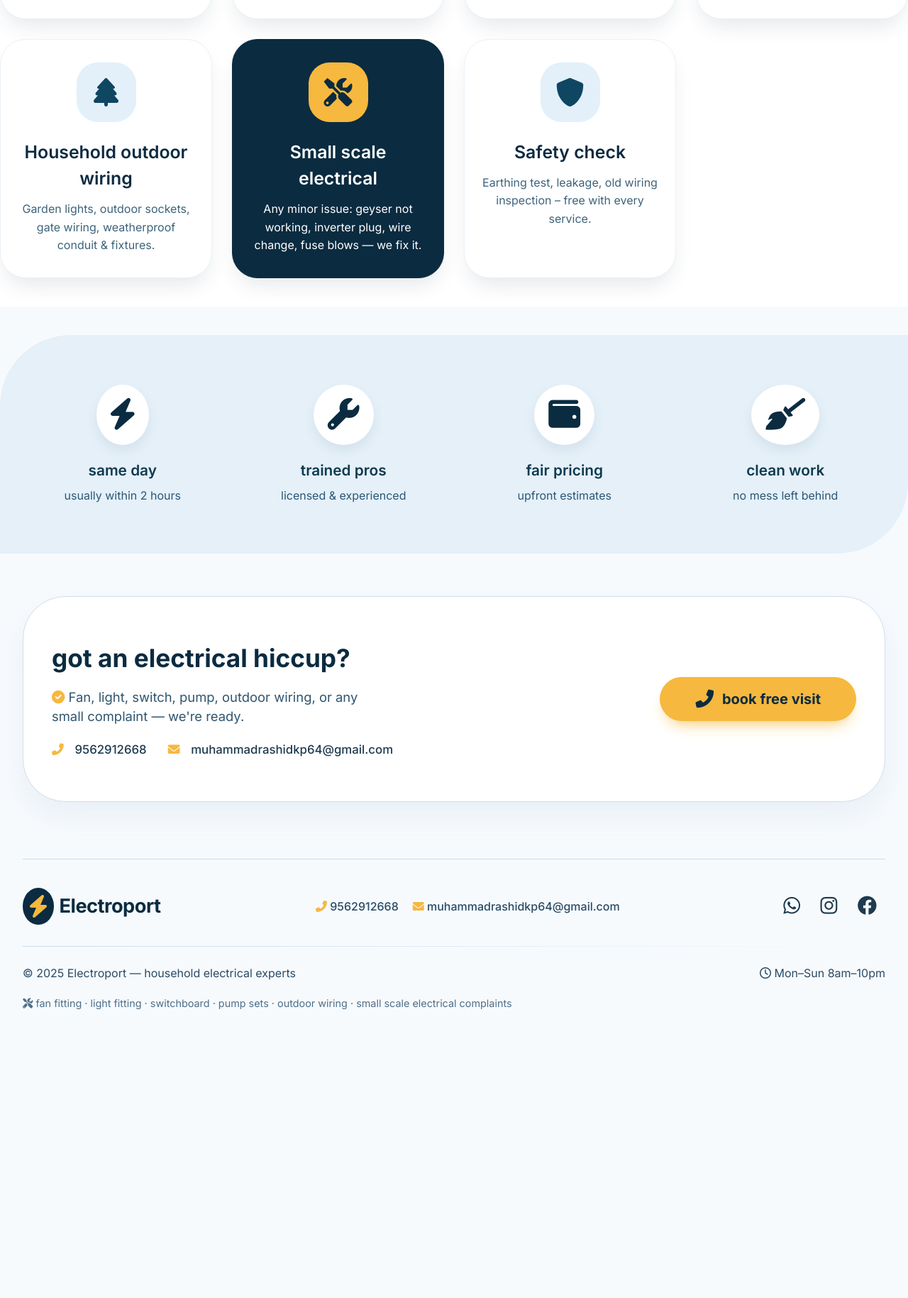
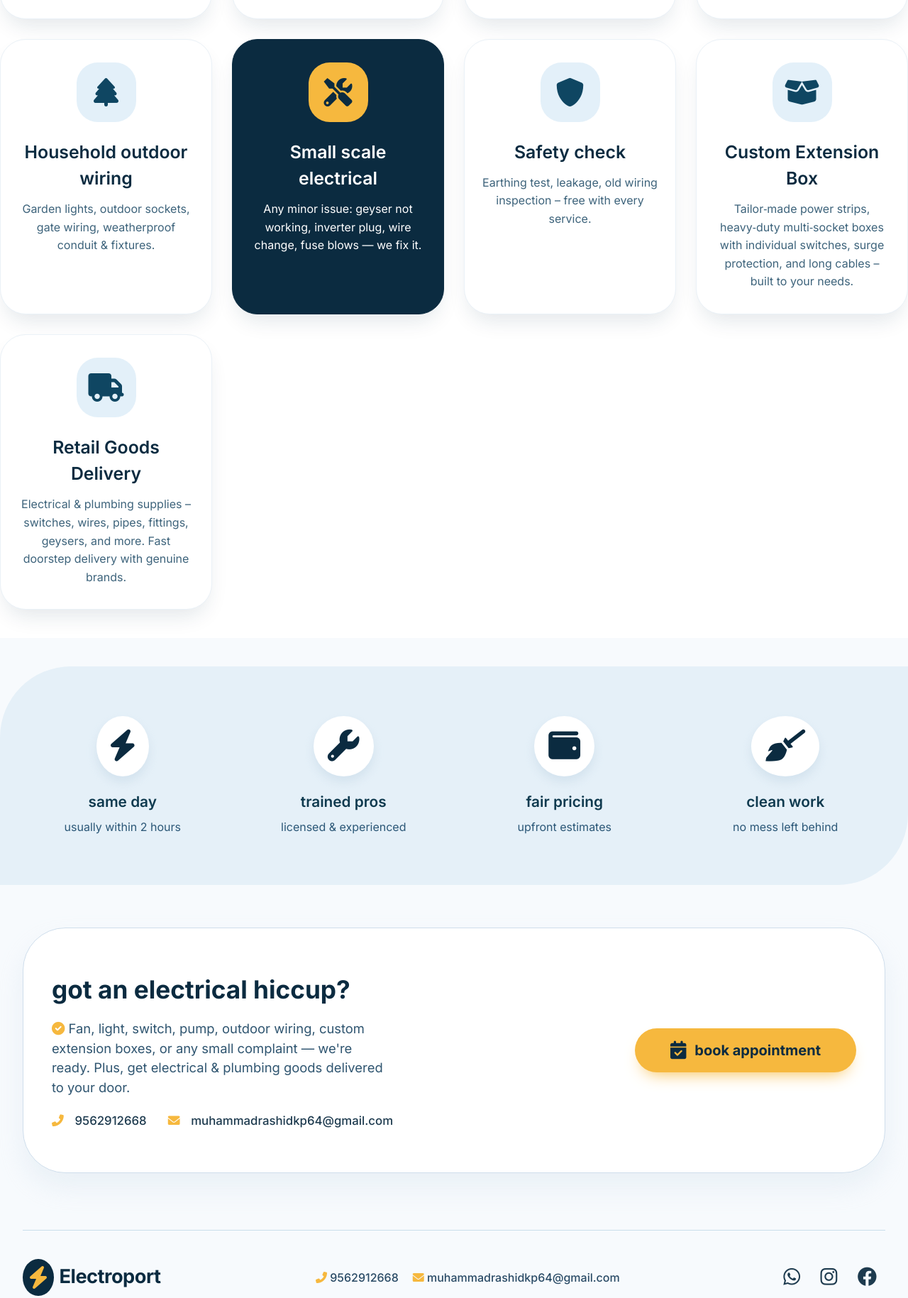
Before and after one commit to 025rashiditedpl/myserviceWebsite, a plain HTML site: page index.html in a window 1280 px wide. Shown: the part 1156-2985 px from the top of the page at 71% size. Before the commit the page ends 2631 px from the top, so only its background shows below. Drawn offline with Linux system fonts and the light colour scheme.

Commit message:
bug fixes and performance improvement

```diff
--- a/index.html
+++ b/index.html
@@ -348,8 +348,7 @@
       gap: 12px;
       box-shadow: 0 12px 24px -12px #f6b83e;
       transition: 0.2s;
-      cursor: default;
-      text-decoration: none; /* for link */
+      text-decoration: none;
     }
 
     .cta-btn i {
@@ -385,7 +384,7 @@
       margin: 0 12px;
       color: #1e3b4f;
       transition: color 0.2s;
-      cursor: default;
+      cursor: pointer;
     }
 
     .footer-social i:hover {
@@ -452,9 +451,9 @@
     </div>
     <div class="nav-links">
       <a href="#">Home</a>
-        <a href="#">Services</a>
-        <a href="#">Contact</a>
-        <a href="#">Reviews</a>
+      <a href="#services">Services</a>
+      <a href="#contact">Contact</a>
+      <a href="#reviews">Reviews</a>
     </div>
     <!-- contact badge (phone & email) -->
     <div class="contact-badge">
@@ -494,7 +493,7 @@
 </div> <!-- end container for header/nav -->
 
 <!-- services grid (full width background) -->
-  <div style="background: white;">
+<div style="background: white;" id="services">
   <div class="container services">
     <div class="section-header">
       <h2>⚡ our main services</h2>
@@ -519,7 +518,7 @@
         <h3>Switchboard complaints</h3>
         <p>Faulty switches, MCB tripping, socket replacement, and board upgrade.</p>
       </div>
-        <!-- pump set complaints - FIXED with solid pump icon (fa-pump-water) -->
+      <!-- pump set complaints -->
       <div class="service-card">
         <div class="card-icon"><i class="fas fa-pump-water"></i></div>
         <h3>Pump set complaints</h3>
@@ -537,11 +536,25 @@
         <h3>Small scale electrical</h3>
         <p>Any minor issue: geyser not working, inverter plug, wire change, fuse blows — we fix it.</p>
       </div>
-        <!-- extra safety card -->
+      <!-- safety check -->
       <div class="service-card">
         <div class="card-icon"><i class="fas fa-shield-alt"></i></div>
         <h3>Safety check</h3>
         <p>Earthing test, leakage, old wiring inspection – free with every service.</p>
+      </div>
+
+      <!-- NEW SERVICE 1: Custom Extension Box Making -->
+      <div class="service-card">
+        <div class="card-icon"><i class="fas fa-box-open"></i></div>
+        <h3>Custom Extension Box</h3>
+        <p>Tailor‑made power strips, heavy‑duty multi‑socket boxes with individual switches, surge protection, and long cables – built to your needs.</p>
+      </div>
+
+      <!-- NEW SERVICE 2: Retail Electrical & Plumbing Goods DoorStep Delivery -->
+      <div class="service-card">
+        <div class="card-icon"><i class="fas fa-truck"></i></div>
+        <h3>Retail Goods Delivery</h3>
+        <p>Electrical & plumbing supplies – switches, wires, pipes, fittings, geysers, and more. Fast doorstep delivery with genuine brands.</p>
       </div>
     </div>
   </div>
@@ -575,21 +588,21 @@
   </div>
 </div>
 
-  <div class="container">
+<div class="container" id="contact">
   <!-- cta / contact area with clickable phone & mail -->
   <div class="cta-section">
     <div class="cta-left">
       <h3>got an electrical hiccup?</h3>
-        <p><i class="fas fa-check-circle" style="color: #f6b83e;"></i> Fan, light, switch, pump, outdoor wiring, or any small complaint — we're ready.</p>
+      <p><i class="fas fa-check-circle" style="color: #f6b83e;"></i> Fan, light, switch, pump, outdoor wiring, custom extension boxes, or any small complaint — we're ready. Plus, get electrical & plumbing goods delivered to your door.</p>
       <!-- inline contact details below CTA text -->
       <div class="contact-details" style="margin-top: 20px;">
         <a href="tel:9562912668"><i class="fas fa-phone-alt"></i> 9562912668</a>
         <a href="mailto:muhammadrashidkp64@gmail.com"><i class="fas fa-envelope"></i> muhammadrashidkp64@gmail.com</a>
       </div>
     </div>
-      <!-- book free visit button with phone link -->
-      <a href="tel:9562912668" class="cta-btn" style="cursor: pointer;">
-        <i class="fas fa-phone-alt"></i> book free visit
+    <!-- book appointment button - now links to the Google Form -->
+    <a href="https://docs.google.com/forms/d/e/1FAIpQLSfTNDQ_a06R9RL5_KY00zzhea2RmtaKeM0il5VtrNO8gMpiYg/viewform?usp=publish-editor" target="_blank" class="cta-btn">
+      <i class="fas fa-calendar-check"></i> book appointment
     </a>
   </div>
 
@@ -604,9 +617,9 @@
         <span><i class="fas fa-envelope" style="color: #f6b83e;"></i> <a href="mailto:muhammadrashidkp64@gmail.com" style="text-decoration: none; color: inherit;">muhammadrashidkp64@gmail.com</a></span>
       </div>
       <div class="footer-social">
-          <i class="fab fa-whatsapp"></i>
-          <i class="fab fa-instagram"></i>
-          <i class="fab fa-facebook"></i>
+        <a href="#" aria-label="WhatsApp"><i class="fab fa-whatsapp"></i></a>
+        <a href="#" aria-label="Instagram"><i class="fab fa-instagram"></i></a>
+        <a href="#" aria-label="Facebook"><i class="fab fa-facebook"></i></a>
       </div>
     </div>
     <hr>
@@ -614,9 +627,9 @@
       <span class="footer-copy">© 2025 Electroport — household electrical experts</span>
       <span><i class="far fa-clock"></i>  Mon–Sun 8am–10pm</span>
     </div>
-      <!-- service keywords footer (updated with outdoor wiring) -->
+    <!-- service keywords footer -->
     <div style="margin-top: 20px; font-size: 0.9rem; color: #4d6f89;">
-        <i class="fas fa-tools"></i> fan fitting · light fitting · switchboard · pump sets · outdoor wiring · small scale electrical complaints
+      <i class="fas fa-tools"></i> fan fitting · light fitting · switchboard · pump sets · outdoor wiring · custom extension box · retail goods delivery · small scale electrical complaints
     </div>
   </footer>
 </div>
```
Lines whose indentation alone changed are shown as unchanged.
